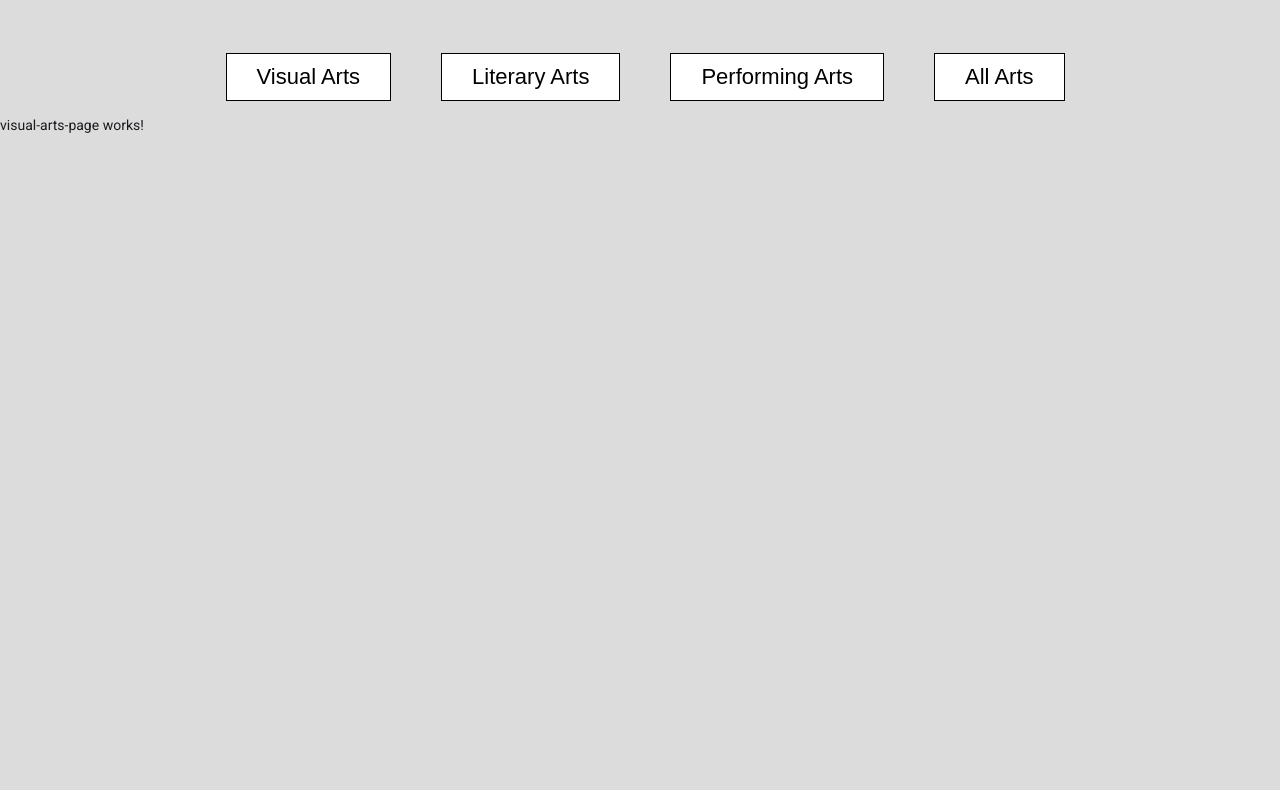
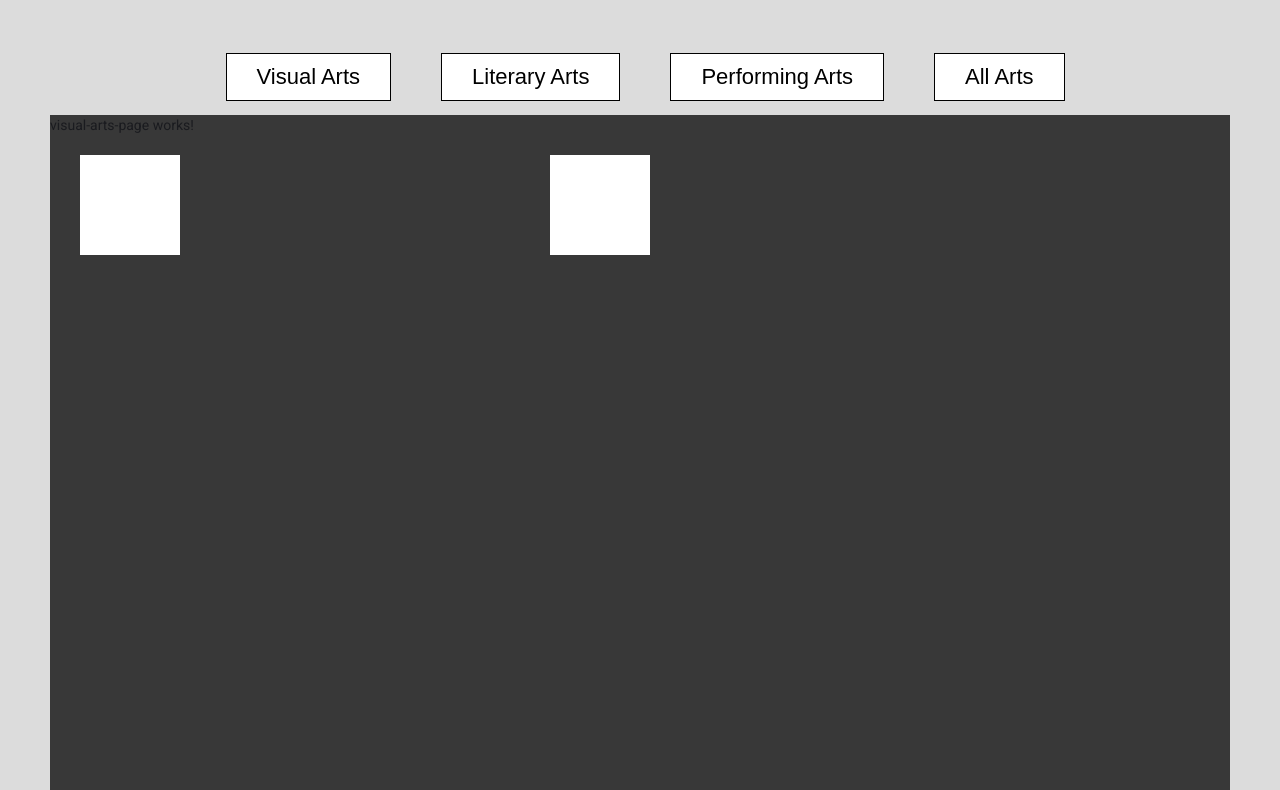
Before and after one commit to kayakui/Art_of_Life, an Angular app in the folder ArtofL/: page / in a window 1280 px wide. Shown: the part 750-1540 px from the top of the page. Built offline with nearby package versions, Linux system fonts and the light colour scheme.

Commit message:
prototype of image display, change and improve

```diff
--- a/ArtofL/src/app/component/visual-arts-page/visual-arts-page.css
+++ b/ArtofL/src/app/component/visual-arts-page/visual-arts-page.css
@@ -0,0 +1,8 @@
+#images_container {
+  display: grid;'
+  justify-content: center;
+  align-items: center;
+  grid-template-columns: repeat(3, 33%);
+  gap: 100px;
+  margin: 20px 30px 0 30px;
+}
--- a/ArtofL/src/app/component/visual-arts-page/visual-arts-page.html
+++ b/ArtofL/src/app/component/visual-arts-page/visual-arts-page.html
@@ -1 +1,5 @@
 <p>visual-arts-page works!</p>
+
+<div id="images_container">
+
+</div>
--- a/ArtofL/src/app/component/visual-arts-page/visual-arts-page.ts
+++ b/ArtofL/src/app/component/visual-arts-page/visual-arts-page.ts
@@ -7,5 +7,25 @@ import { Component } from '@angular/core';
   styleUrl: './visual-arts-page.css'
 })
 export class VisualArtsPage {
+  constructor() {
+  }
 
+  ngOnInit() {
+    const block = document.createElement('div');
+    const block2 = document.createElement('div');
+    const img = document.createElement('img');
+    const img2 = document.createElement('img');
+    img.setAttribute('src', "images/header_column.png");
+    img2.setAttribute('src', "images/header_column.png");
+    let img_height = img.height;
+    let img_width = img.width;
+    block.style.cssText = `background-color: #fff; display: flex; width: ${img_width + 100}px; height: ${img_height + 100}px;`;
+    block2.style.cssText = `background-color: #fff; display: flex; width: ${img_width + 100}px; height: ${img_height + 100}px;`;
+    img.style.cssText = `width: ${img_width}px; height: ${img_height}px; margin: auto;`;
+    img2.style.cssText = `width: ${img_width}px; height: ${img_height}px; margin: auto;`;
+    block.appendChild(img);
+    block2.appendChild(img2);
+    document.getElementById('images_container')?.appendChild(block);
+    document.getElementById('images_container')?.appendChild(block2);
+  }
 }
--- a/ArtofL/src/app/pages/home/home.css
+++ b/ArtofL/src/app/pages/home/home.css
@@ -73,3 +73,9 @@
 #visual_art__block {
   display: block;
 }
+
+.art_block {
+  background-color: #383838;
+  height: 95%;
+  margin: 0 50px 20px 50px;
+}
```
